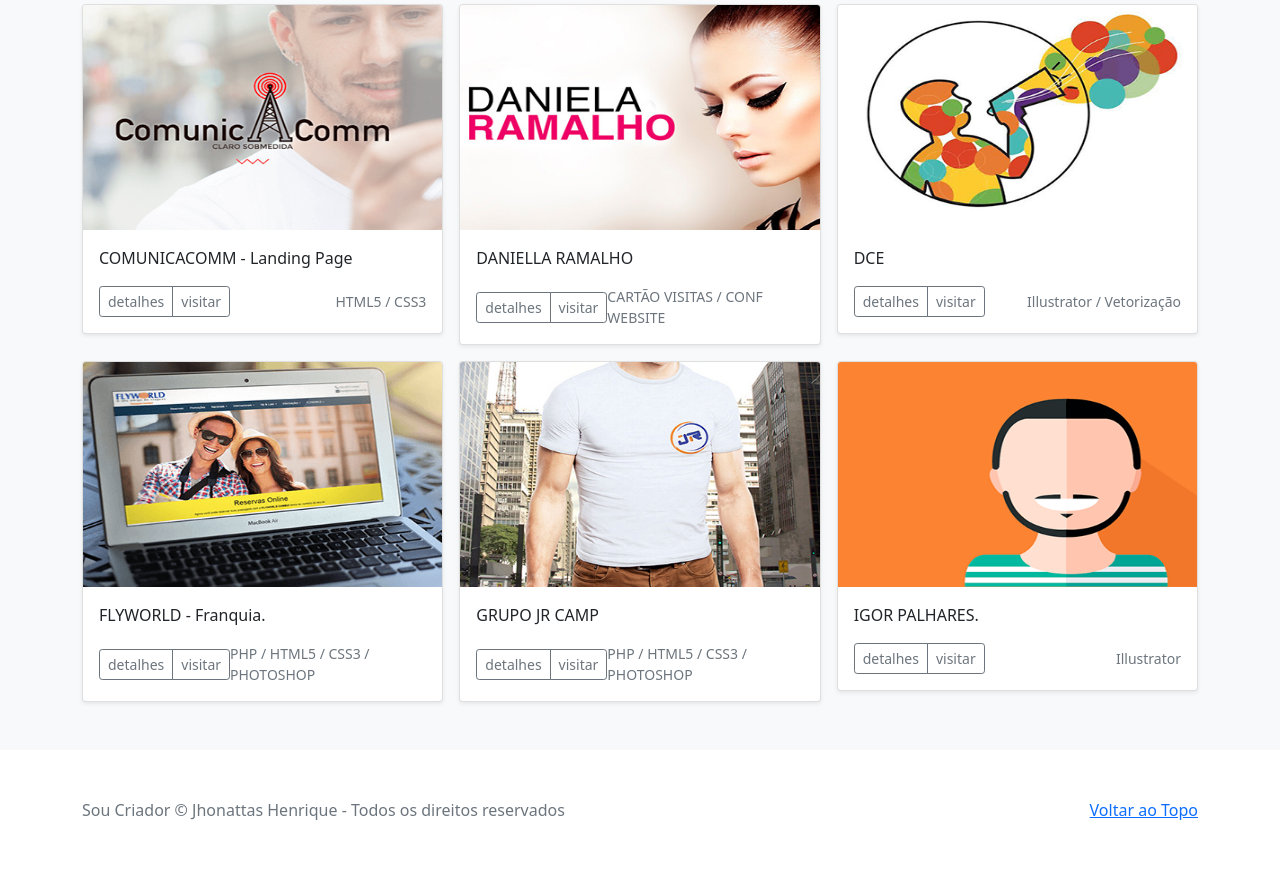
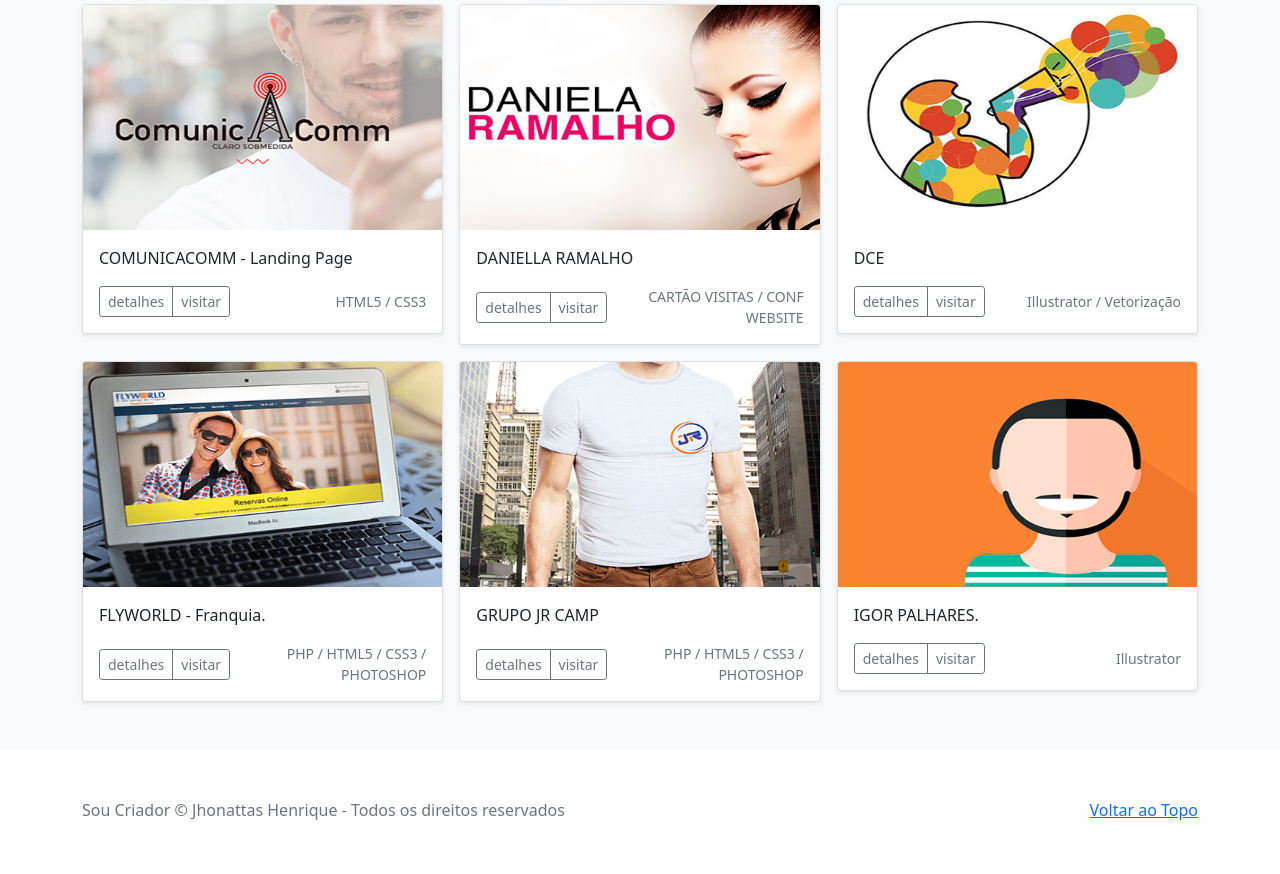
Before and after one commit to jhonattas/soucriador-front, a PHP site: page /soucriador/source/views/projects.php in a window 1280 px wide. Shown: the part 810-1684 px from the top of the page. Run offline with PHP 8.4, Linux system fonts and the light colour scheme; some libraries are stand-ins or nearby versions.

Commit message:
change text direction

```diff
--- a/source/views/projects.php
+++ b/source/views/projects.php
@@ -107,7 +107,7 @@
                   <button type="button" class="btn btn-sm btn-outline-secondary">detalhes</button>
                   <button type="button" class="btn btn-sm btn-outline-secondary">visitar</button>
                 </div>
-                <small class="text-muted">html5 / css / js</small>
+                <small class="text-muted" style="text-align: right">html5 / css / js</small>
               </div>
             </div>
           </div>
@@ -122,7 +122,7 @@
                   <button type="button" class="btn btn-sm btn-outline-secondary">detalhes</button>
                   <button type="button" class="btn btn-sm btn-outline-secondary">visitar</button>
                 </div>
-                <small class="text-muted">Ruby / Amazon SQS</small>
+                <small class="text-muted" style="text-align: right">Ruby / Amazon SQS</small>
               </div>
             </div>
           </div>
@@ -138,7 +138,7 @@
                   <button type="button" class="btn btn-sm btn-outline-secondary">detalhes</button>
                   <button type="button" class="btn btn-sm btn-outline-secondary">visitar</button>
                 </div>
-                <small class="text-muted">PHP / HTML5 / CSS3</small>
+                <small class="text-muted" style="text-align: right">PHP / HTML5 / CSS3</small>
               </div>
             </div>
           </div>
@@ -155,7 +155,7 @@
                   <button type="button" class="btn btn-sm btn-outline-secondary">detalhes</button>
                   <button type="button" class="btn btn-sm btn-outline-secondary">visitar</button>
                 </div>
-                <small class="text-muted">HTML5 / CSS3</small>
+                <small class="text-muted" style="text-align: right">HTML5 / CSS3</small>
               </div>
             </div>
           </div>
@@ -171,7 +171,7 @@
                   <button type="button" class="btn btn-sm btn-outline-secondary">detalhes</button>
                   <button type="button" class="btn btn-sm btn-outline-secondary">visitar</button>
                 </div>
-                <small class="text-muted">CARTÃO VISITAS / CONF WEBSITE</small>
+                <small class="text-muted" style="text-align: right">CARTÃO VISITAS / CONF WEBSITE</small>
               </div>
             </div>
           </div>
@@ -187,7 +187,7 @@
                   <button type="button" class="btn btn-sm btn-outline-secondary">detalhes</button>
                   <button type="button" class="btn btn-sm btn-outline-secondary">visitar</button>
                 </div>
-                <small class="text-muted">Illustrator / Vetorização</small>
+                <small class="text-muted" style="text-align: right">Illustrator / Vetorização</small>
               </div>
             </div>
           </div>
@@ -204,7 +204,7 @@
                   <button type="button" class="btn btn-sm btn-outline-secondary">detalhes</button>
                   <button type="button" class="btn btn-sm btn-outline-secondary">visitar</button>
                 </div>
-                <small class="text-muted">PHP / HTML5 / CSS3 / PHOTOSHOP</small>
+                <small class="text-muted" style="text-align: right">PHP / HTML5 / CSS3 / PHOTOSHOP</small>
               </div>
             </div>
           </div>
@@ -220,7 +220,7 @@
                   <button type="button" class="btn btn-sm btn-outline-secondary">detalhes</button>
                   <button type="button" class="btn btn-sm btn-outline-secondary">visitar</button>
                 </div>
-                <small class="text-muted">PHP / HTML5 / CSS3 / PHOTOSHOP</small>
+                <small class="text-muted" style="text-align: right">PHP / HTML5 / CSS3 / PHOTOSHOP</small>
               </div>
             </div>
           </div>
@@ -236,7 +236,7 @@
                   <button type="button" class="btn btn-sm btn-outline-secondary">detalhes</button>
                   <button type="button" class="btn btn-sm btn-outline-secondary">visitar</button>
                 </div>
-                <small class="text-muted">Illustrator</small>
+                <small class="text-muted" style="text-align: right">Illustrator</small>
               </div>
             </div>
           </div>
```
